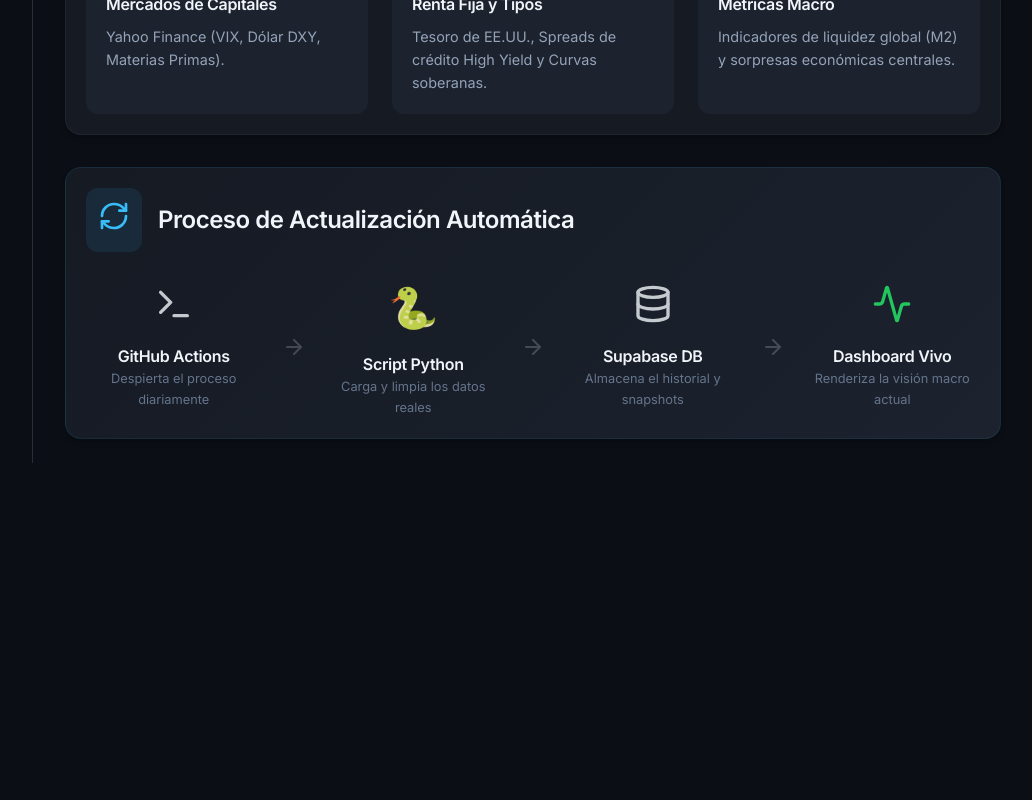
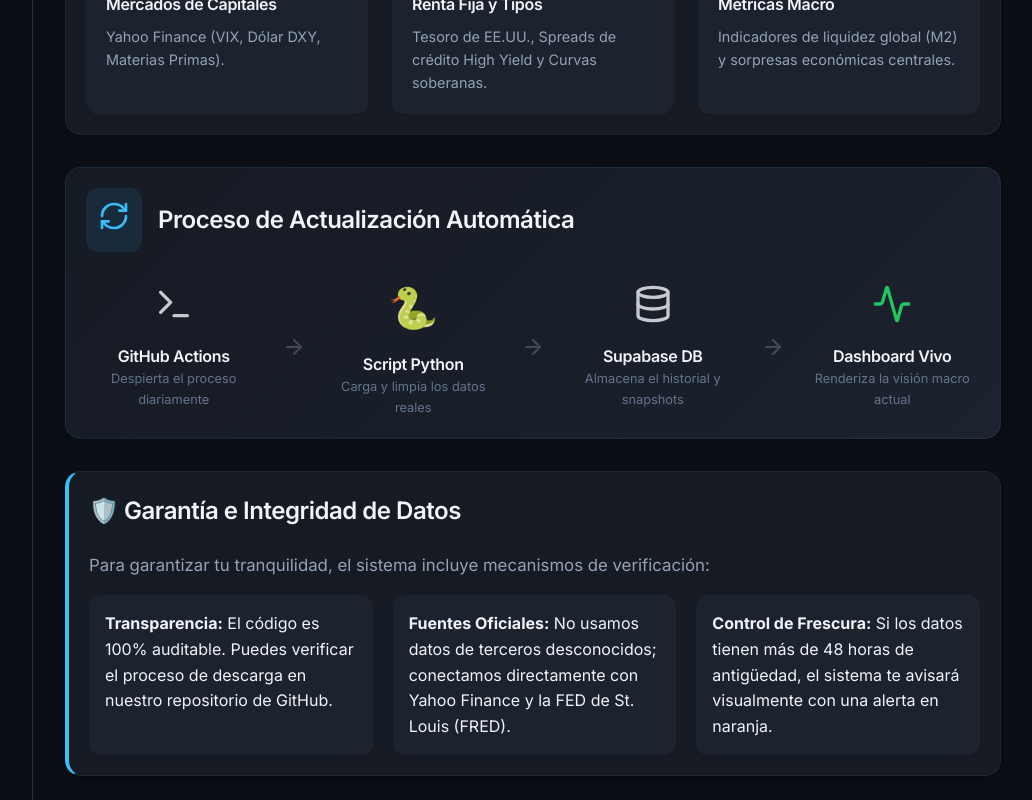
Before and after one commit to juaneloyg/radar-macro-inversiones, a React (Vite) app: page /base in a window 1280 px wide. Shown: the part 712-1512 px from the top of the page, without its empty margins (247-1279 px from the left). Before the commit the page ends 1175 px from the top, so only its background shows below. Built offline with nearby package versions, Linux system fonts and the light colour scheme.

Commit message:
feat: implementar indicadores de frescura y fiabilidad de datos en toda la app

```diff
--- a/src/pages/BaseFuentes.jsx
+++ b/src/pages/BaseFuentes.jsx
@@ -103,6 +103,27 @@
                     </div>
                 </div>
 
+                {/* Sección: Integridad */}
+                <div className="card" style={{ gridColumn: 'span 2', borderLeft: '4px solid var(--brand-primary)' }}>
+                    <div style={{ display: 'flex', alignItems: 'center', gap: '16px', marginBottom: '20px' }}>
+                        <h2 style={{ fontSize: '1.5rem', margin: 0 }}>🛡️ Garantía e Integridad de Datos</h2>
+                    </div>
+                    <p style={{ color: 'var(--text-secondary)', fontSize: '1.05rem', lineHeight: '1.7' }}>
+                        Para garantizar tu tranquilidad, el sistema incluye mecanismos de verificación:
+                    </p>
+                    <ul style={{ listStyle: 'none', padding: 0, marginTop: '16px', display: 'grid', gridTemplateColumns: 'repeat(auto-fit, minmax(250px, 1fr))', gap: '20px' }}>
+                        <li style={{ background: 'var(--surface-highlight)', padding: '16px', borderRadius: '12px' }}>
+                            <strong>Transparencia:</strong> El código es 100% auditable. Puedes verificar el proceso de descarga en nuestro repositorio de GitHub.
+                        </li>
+                        <li style={{ background: 'var(--surface-highlight)', padding: '16px', borderRadius: '12px' }}>
+                            <strong>Fuentes Oficiales:</strong> No usamos datos de terceros desconocidos; conectamos directamente con Yahoo Finance y la FED de St. Louis (FRED).
+                        </li>
+                        <li style={{ background: 'var(--surface-highlight)', padding: '16px', borderRadius: '12px' }}>
+                            <strong>Control de Frescura:</strong> Si los datos tienen más de 48 horas de antigüedad, el sistema te avisará visualmente con una alerta en naranja.
+                        </li>
+                    </ul>
+                </div>
+
             </div>
         </div>
     );
--- a/src/pages/IndicatorDetail.jsx
+++ b/src/pages/IndicatorDetail.jsx
@@ -161,7 +161,8 @@
       value: realVal,
       subscore: realScore,
       change: changeText,
-      changeType: changeType
+      changeType: changeType,
+      date: dbHistory[dbHistory.length - 1]?.date
     };
   }, [baseIndicator, dbSnap, dbHistory, id, activeRange]);
 
@@ -235,7 +236,14 @@
 
       <div className="detail-stats">
         <div className="stat-box">
-          <div className="stat-label">Valor Real</div>
+          <div className="stat-label" style={{ display: 'flex', justifyContent: 'space-between' }}>
+            Valor Real
+            {indicator.date && (
+              <span style={{ fontSize: '0.65rem', opacity: 0.6 }}>
+                Capturado: {new Date(indicator.date).toLocaleDateString('es-ES', { day: '2-digit', month: 'short' })}
+              </span>
+            )}
+          </div>
           <div className="stat-value">{indicator.value}</div>
         </div>
         <div className="stat-box">
```
